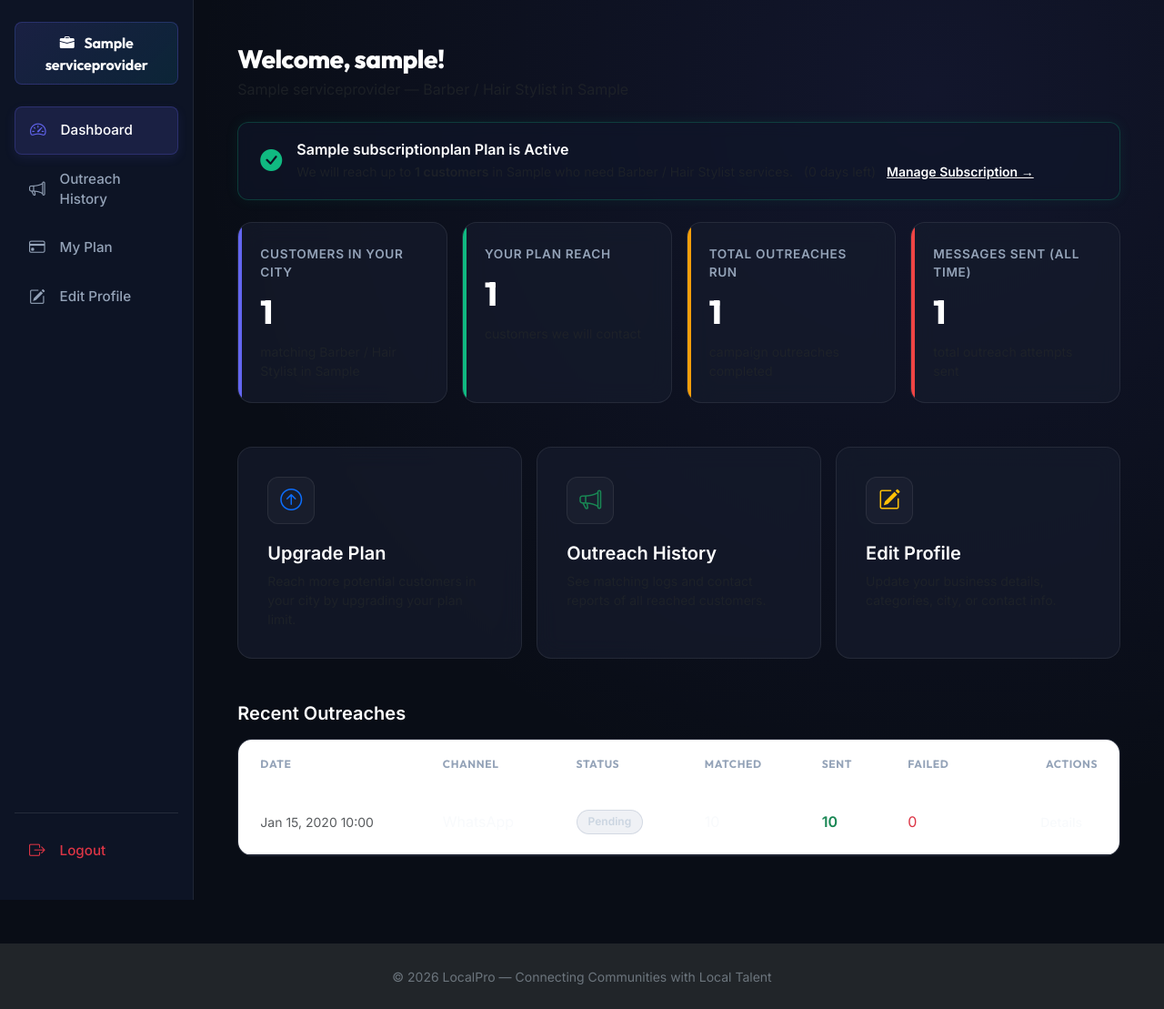
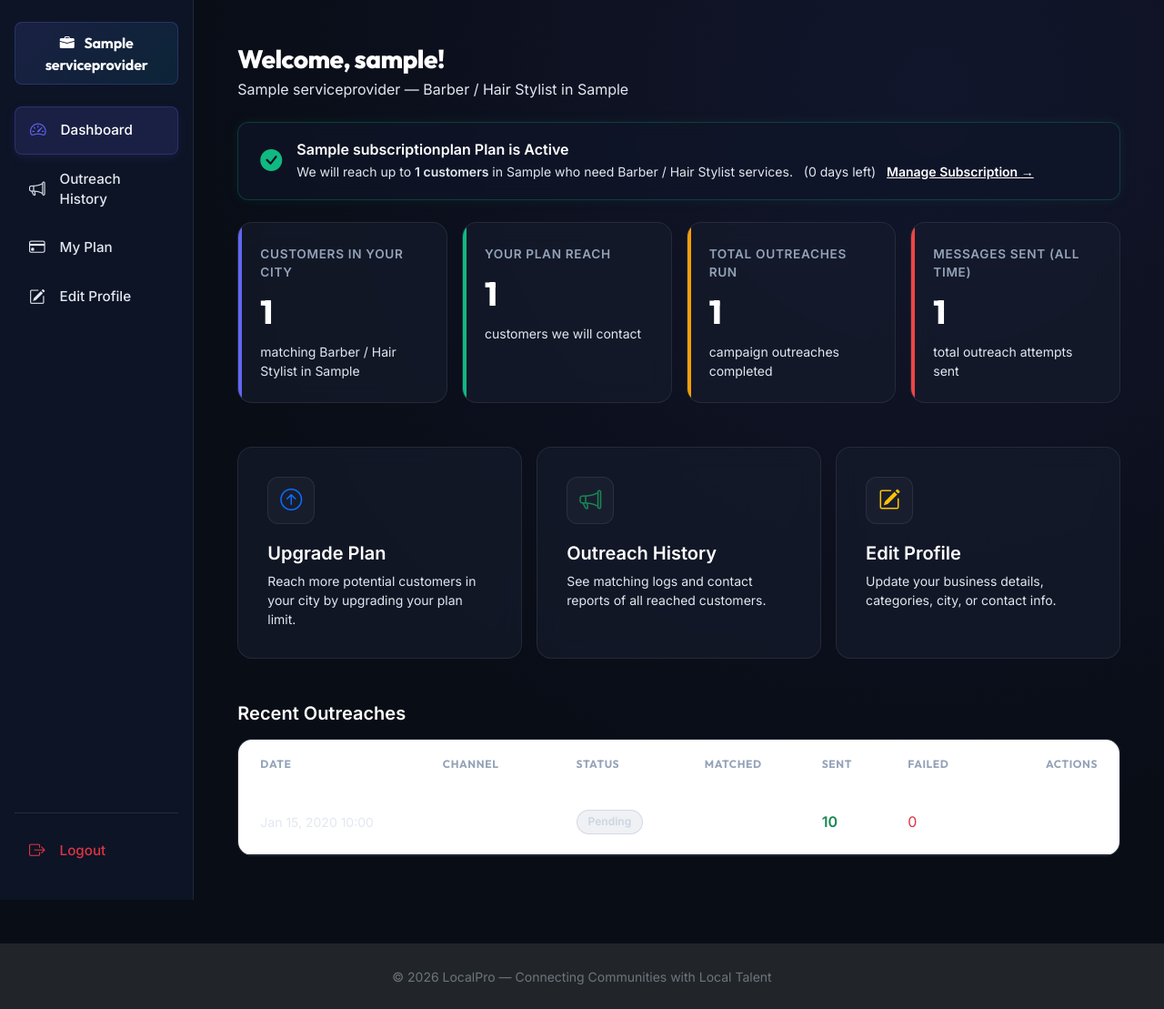
Before and after one commit to ingodwebelieve2817-art/Research, a Django app: page /dashboard/dashboard/ in a window 1280 px wide. Shown: the part 56-1165 px from the top of the page at 91% size. Run offline with Django 5.2, Linux system fonts and the light colour scheme; a user stored in the database is signed in; tables that the repository leaves empty hold one stand-in row (values such as "Sample post"); parts of the project's set-up code (start-up, migrations or seed data) failed here and were passed over.

Commit message:
Update dashboard.html

```diff
--- a/templates/services/dashboard.html
+++ b/templates/services/dashboard.html
@@ -14,8 +14,9 @@
     --bg-card: rgba(22, 28, 45, 0.7);
     --border-card: rgba(255, 255, 255, 0.08);
     --border-card-hover: rgba(99, 102, 241, 0.3);
-    --text-main: #f8fafc;
-    --text-muted: #94a3b8;
+    --text-main: #ffffff;
+    --text-muted: #e2e8f0; /* Premium Pearl White */
+    --text-dimmed: #94a3b8; /* Muted Slate */
     --color-primary: #6366f1; /* Indigo */
     --color-secondary: #06b6d4; /* Cyan */
     --color-success: #10b981; /* Emerald */
@@ -29,6 +30,11 @@
     background-color: var(--bg-primary) !important;
     color: var(--text-main);
     font-family: var(--font-body);
+  }
+
+  /* Explicit Bootstrap text overrides to prevent camouflage */
+  .text-muted {
+    color: var(--text-muted) !important;
   }
 
   /* App Container utilities */
@@ -133,7 +139,7 @@
   .metric-card.danger::after { background: var(--color-danger); }
 
   .metric-title {
-    color: var(--text-muted);
+    color: var(--text-dimmed);
     font-size: 0.85rem;
     font-weight: 600;
     text-transform: uppercase;
@@ -240,7 +246,7 @@
   }
 
   .table-panel th {
-    color: var(--text-muted);
+    color: var(--text-dimmed);
     font-family: var(--font-heading);
     font-weight: 600;
     text-transform: uppercase;
```
